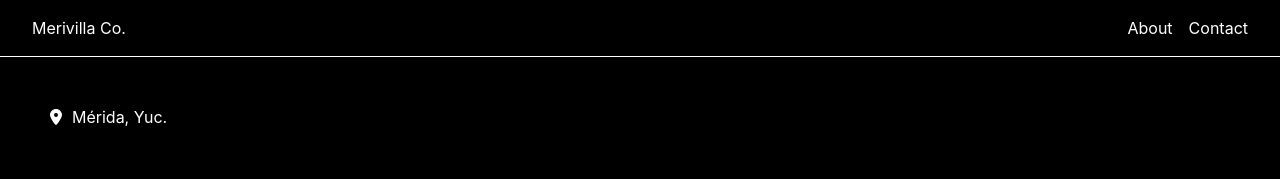
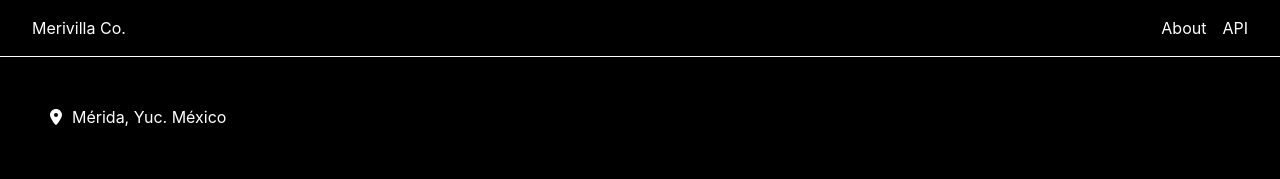
Before and after one commit to mezacanul/merivilla, a Next.js app: page /about in a window 1280 px wide. Shown: the top 179 px of the page. Built offline with nearby package versions, Linux system fonts and the light colour scheme.

Commit message:
Adding API route

```diff
--- a/src/pages/about.js
+++ b/src/pages/about.js
@@ -5,7 +5,7 @@ export default function About() {
     return (
         <Flex alignItems={"center"}>
             <FaLocationDot />
-            <Text ms={"0.5em"}>Mérida, Yuc.</Text>
+            <Text ms={"0.5em"}>Mérida, Yuc. México</Text>
         </Flex>
     )
 }
--- a/src/pages/components/Navbar.js
+++ b/src/pages/components/Navbar.js
@@ -17,7 +17,8 @@ export default function Navbar() {
 
                 <Box>
                   <Link {...(LinkStyles("right"))} href="/about">About</Link>
-                  <Link {...(LinkStyles("right"))} href="/contact">Contact</Link>
+                  {/* <Link {...(LinkStyles("right"))} href="/contact">Contact</Link> */}
+                  <Link {...(LinkStyles("right"))} href="/api/get">API</Link>
                 </Box>
             </Flex>
         </Box>
```
